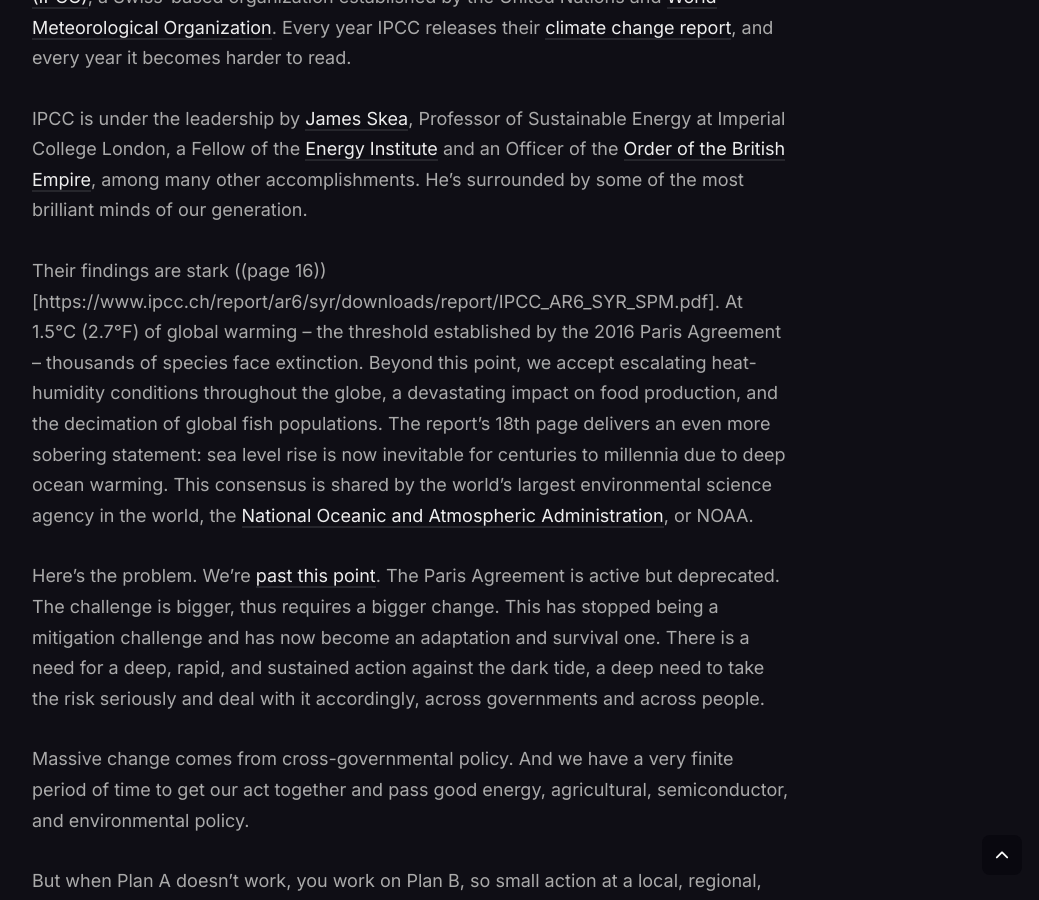
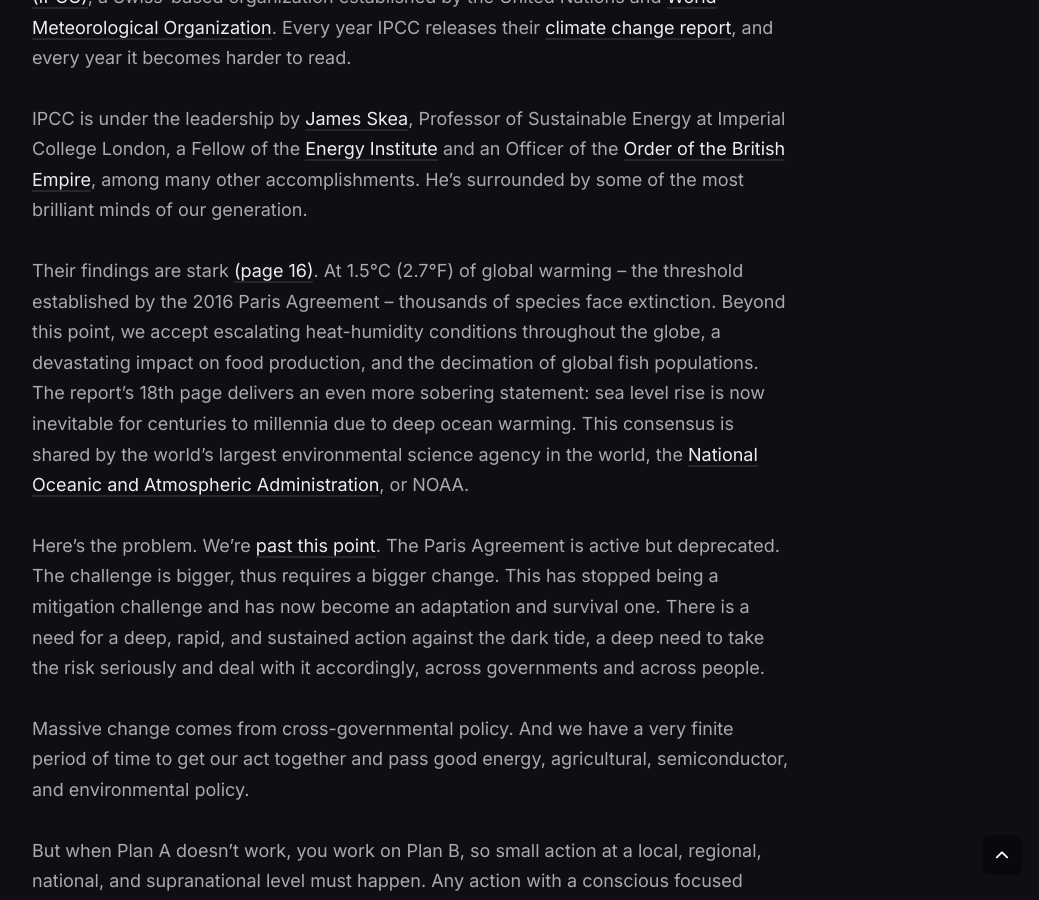
Before and after one commit to somethingdarkside1/somethingdarkside1.github.io, a Jekyll site: the page built from _posts/2025-01-15-At-the-precipice.md, in a window 1280 px wide and 900 px high, scrolled down 1234 px. Shown: the whole window, without its empty margins (228-1267 px from the left). Built offline with Jekyll 4.4.1, drawn with Linux system fonts in a browser that asks for light colours.

Commit message:
Update 2025-01-15-At-the-precipice.md

```diff
--- a/_posts/2025-01-15-At-the-precipice.md
+++ b/_posts/2025-01-15-At-the-precipice.md
@@ -15,7 +15,7 @@
 
 IPCC is under the leadership by [James Skea](https://en.wikipedia.org/wiki/James_Skea), Professor of Sustainable Energy at Imperial College London, a Fellow of the [Energy Institute](https://en.wikipedia.org/wiki/Energy_Institute) and an Officer of the [Order of the British Empire](https://en.wikipedia.org/wiki/Order_of_the_British_Empire), among many other accomplishments. He’s surrounded by some of the most brilliant minds of our generation.
 
-Their findings are stark ((page 16))[https://www.ipcc.ch/report/ar6/syr/downloads/report/IPCC_AR6_SYR_SPM.pdf]. At 1.5°C (2.7°F) of global warming – the threshold established by the 2016 Paris Agreement – thousands of species face extinction. Beyond this point, we accept escalating heat-humidity conditions throughout the globe, a devastating impact on food production, and the decimation of global fish populations. The report's 18th page delivers an even more sobering statement: sea level rise is now inevitable for centuries to millennia due to deep ocean warming. This consensus is shared by the world’s largest environmental science agency in the world, the [National Oceanic and Atmospheric Administration](https://en.wikipedia.org/wiki/National_Oceanic_and_Atmospheric_Administration), or NOAA.
+Their findings are stark [(page 16)](https://www.ipcc.ch/report/ar6/syr/downloads/report/IPCC_AR6_SYR_SPM.pdf). At 1.5°C (2.7°F) of global warming – the threshold established by the 2016 Paris Agreement – thousands of species face extinction. Beyond this point, we accept escalating heat-humidity conditions throughout the globe, a devastating impact on food production, and the decimation of global fish populations. The report's 18th page delivers an even more sobering statement: sea level rise is now inevitable for centuries to millennia due to deep ocean warming. This consensus is shared by the world’s largest environmental science agency in the world, the [National Oceanic and Atmospheric Administration](https://en.wikipedia.org/wiki/National_Oceanic_and_Atmospheric_Administration), or NOAA.
 
 Here’s the problem. We’re [past this point](https://www.nature.com/articles/d41586-025-00010-9). The Paris Agreement is active but deprecated. The challenge is bigger, thus requires a bigger change. This has stopped being a mitigation challenge and has now become an adaptation and survival one. There is a need for a deep, rapid, and sustained action against the dark tide, a deep need to take the risk seriously and deal with it accordingly, across governments and across people.
 
```
